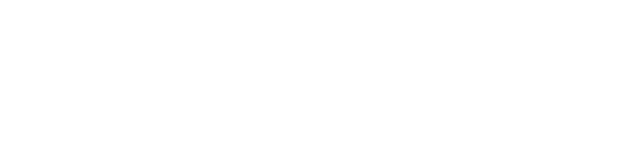
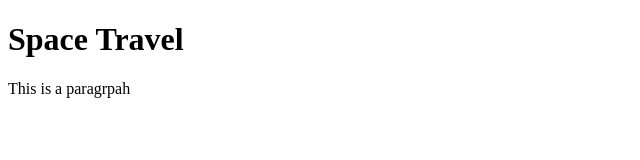
Before and after one commit to pbores001/space-travel-website, a plain HTML site: page index.html in a window 1280 px wide. Shown: the whole page, without its empty margins (0-640 px from the left). Drawn offline with Linux system fonts and the light colour scheme.

Commit message:
Modified

```diff
--- a/index.html
+++ b/index.html
@@ -7,6 +7,7 @@
     <title>Document</title>
 </head>
 <body>
-
+    <h1>Space Travel</h1>
+    <p>This is a paragrpah</p>
 </body>
 </html>
```
